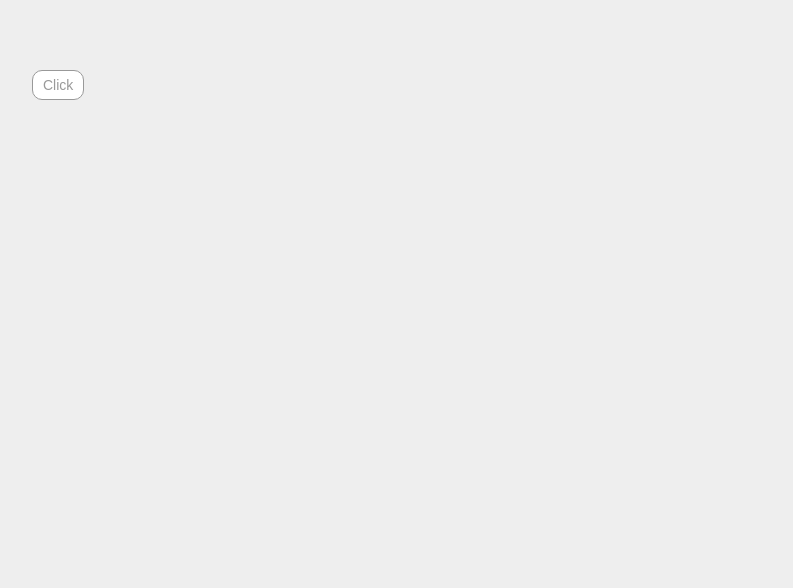
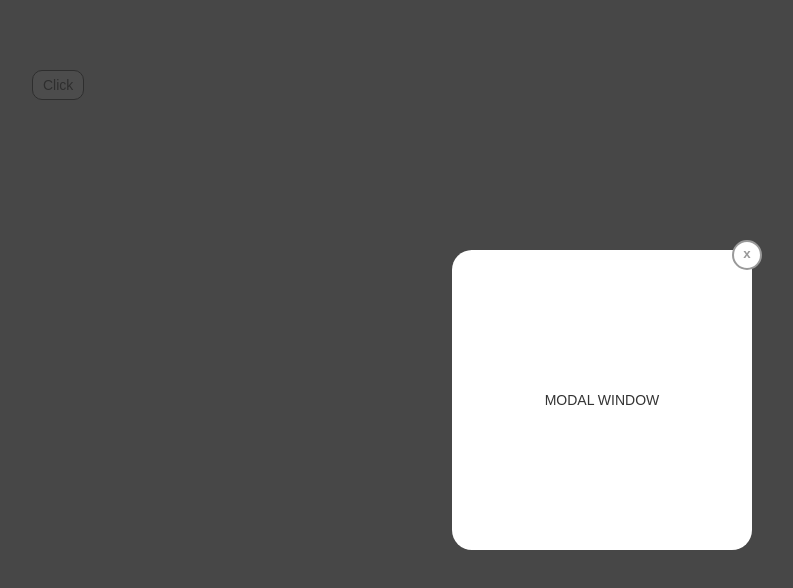
Before and after one commit to hanamitsu123/jquery_curriculum, a plain HTML site: page work/second/index.html in a window 1280 px wide. Both pictures are taken after a click on the element "Click". Shown: the whole page, without its empty margins (38-831 px from the left). Drawn offline with Linux system fonts and the light colour scheme.

Commit message:
add(second/index.html):モーダル問題を回答しました。

```diff
--- a/work/second/index.html
+++ b/work/second/index.html
@@ -23,7 +23,13 @@
     <script>
       // 今回やるのはモーダルです。
       // .modal-show をクリックすることで .modal をfadeInさせる。
+      $('.modal-show').click(function(){
+        $('.modal').fadeIn();
+      });
       // .modal-close をクリックで .modal をfadeOutさせる。
+      $('.modal-close').click(function(){
+        $('.modal').fadeOut();
+      });
       // .click() クリック時のイベントを登録する。
       // .fadeIn() 一定時間かけてフェードインする。
       // .fadeOut() 一定時間かけてフェードアウトする。
```
